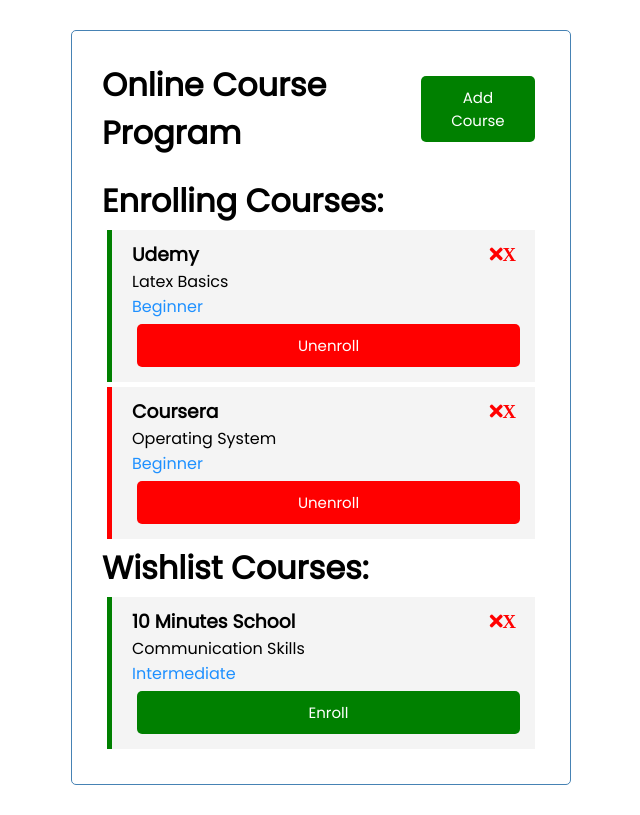
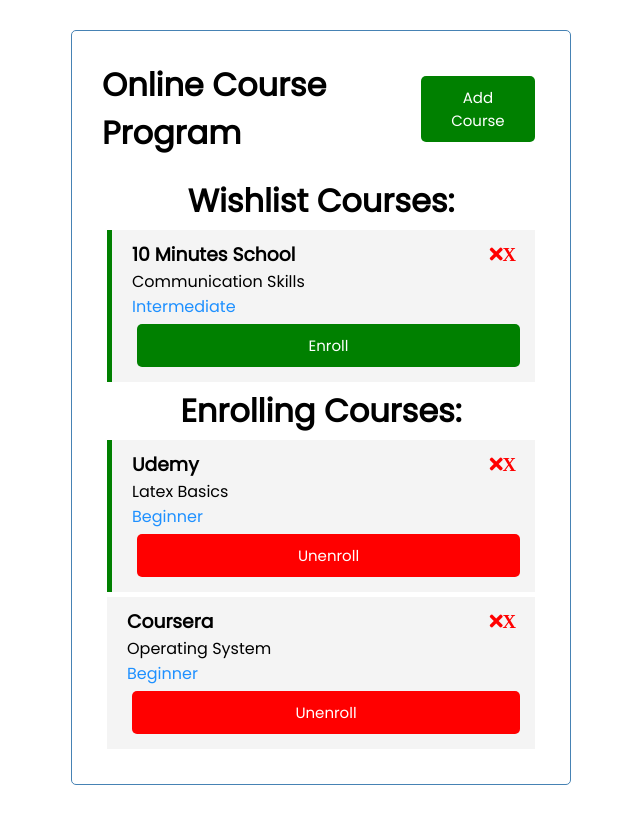
Before and after one commit to rakib3004/course-shopping, a Vue app: page / in a window 1280 px wide. Shown: the whole page, without its empty margins (319-959 px from the left). Built offline with nearby package versions, Linux system fonts and the light colour scheme; a small style sheet from the web is missing.

Commit message:
realignment task and enroll tasks

```diff
--- a/src/App.vue
+++ b/src/App.vue
@@ -1,13 +1,13 @@
 <template>
 <div class="container">
 <Header  @toggle-add-task="toggleAddTask"  title="Online Course Program" :showAddTask="showAddTask" />
-<ShowTasks @toggle-reminder="toggleReminder" @delete-task="deleteTask" @enroll-task="enrollTask" :tasks="tasks" />
 
 <div v-show="showAddTask">
 <AddTask @add-task="addTask" />
 </div>
 
 <Tasks  @toggle-reminder="toggleReminder" @delete-task="deleteTask" @enroll-task="enrollTask"  :tasks="tasks"/>
+<ShowTasks @toggle-reminder="toggleReminder" @delete-task="deleteTask" @enroll-task="enrollTask" :tasks="tasks" />
 
  </div>
 </template>
@@ -91,6 +91,7 @@
     },
 
 
+
     ]
   }
 }
@@ -148,4 +149,8 @@
 .btn-enroll{
     width: 100%;
 }
+.enroll-section{
+
+  text-align: center;
+}
 </style>
--- a/src/components/EnrollTask.vue
+++ b/src/components/EnrollTask.vue
@@ -1,13 +1,13 @@
 <template>
     <header>
     <div @dblclick="$emit('toggle-reminder', task.id)" :class="[task.reminder ? 'reminder': '', 'task']">
-        <h3>{{task.text}}
+        <h3>{{task.programName}}
 
         </h3>
 
-        <p>{{task.day}}</p>
+        <p>{{task.courseName}}</p>
 
-        <p style="color:dodgerblue">{{task.level}}</p>
+        <p style="color:dodgerblue">{{task.courseLevel}}</p>
     </div>
     </header>
 </template>
--- a/src/components/ShowTasks.vue
+++ b/src/components/ShowTasks.vue
@@ -1,6 +1,6 @@
 <template>
 <header>
-    <h1>Enrolling Courses: </h1>
+    <h1 class="enroll-section">Enrolling Courses: </h1>
     <div :key="task.id" v-for="task in tasks">
     <div v-if="task.isEnrolled==true">
     <Task @toggle-reminder="$emit('toggle-reminder', task.id)" @enroll-task="$emit('enroll-task', task.id)" @delete-task="$emit('delete-task',
--- a/src/components/Task.vue
+++ b/src/components/Task.vue
@@ -49,7 +49,6 @@
 .task{
     background: #f4f4f4;
     margin: 5px;
-    border-left: 5px solid red;
     padding: 10px 20px;
     cursor: pointer;
 }
--- a/src/components/Tasks.vue
+++ b/src/components/Tasks.vue
@@ -1,6 +1,6 @@
 <template>
 <header>
-    <h1>Wishlist Courses: </h1>
+    <h1 class="enroll-section">Wishlist Courses: </h1>
     <div :key="task.id" v-for="task in tasks">
       <div v-if="task.isEnrolled==false">
     <Task @toggle-reminder="$emit('toggle-reminder', task.id)" @enroll-task="$emit('enroll-task', task.id)" @delete-task="$emit('delete-task',
```
